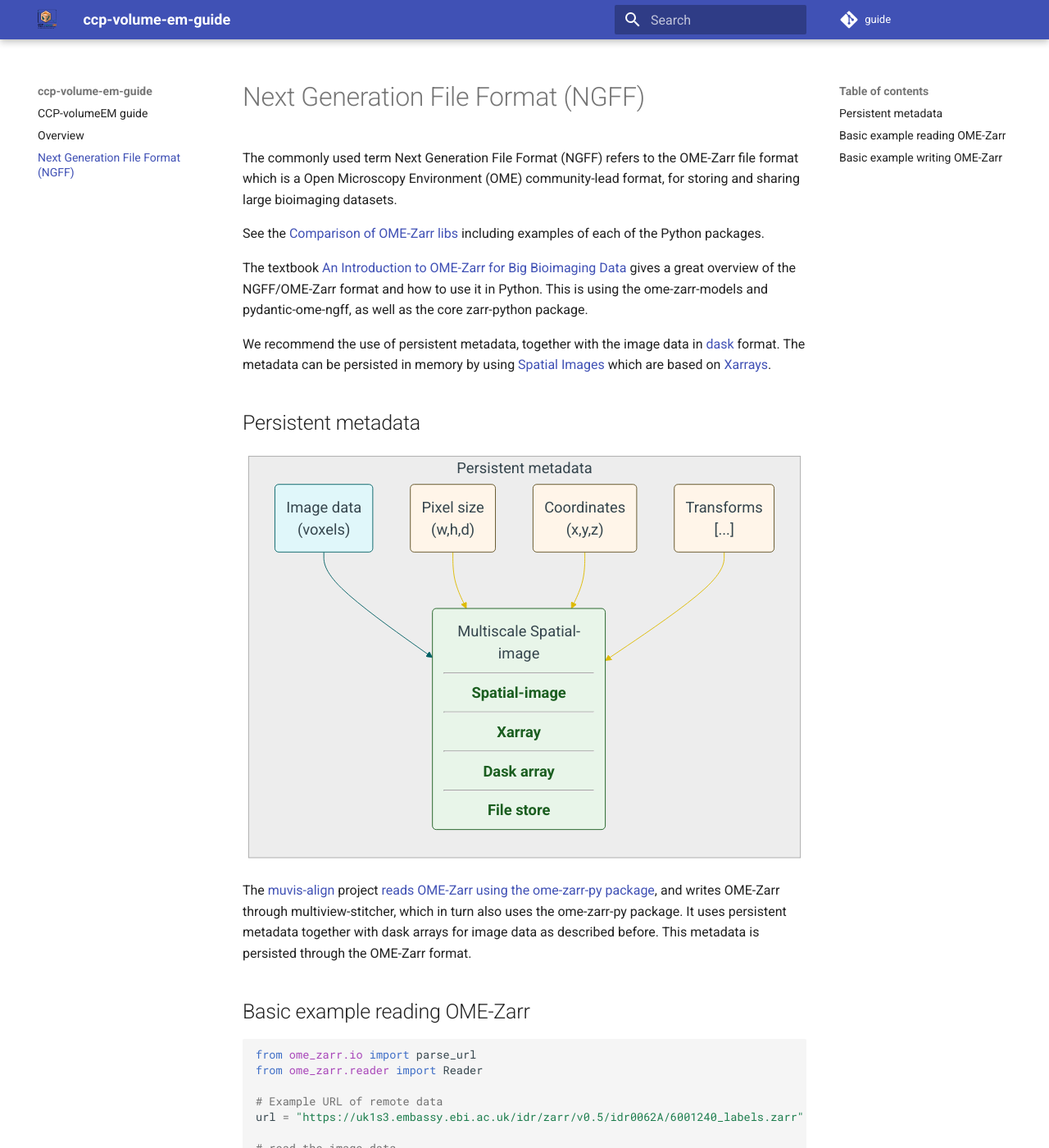
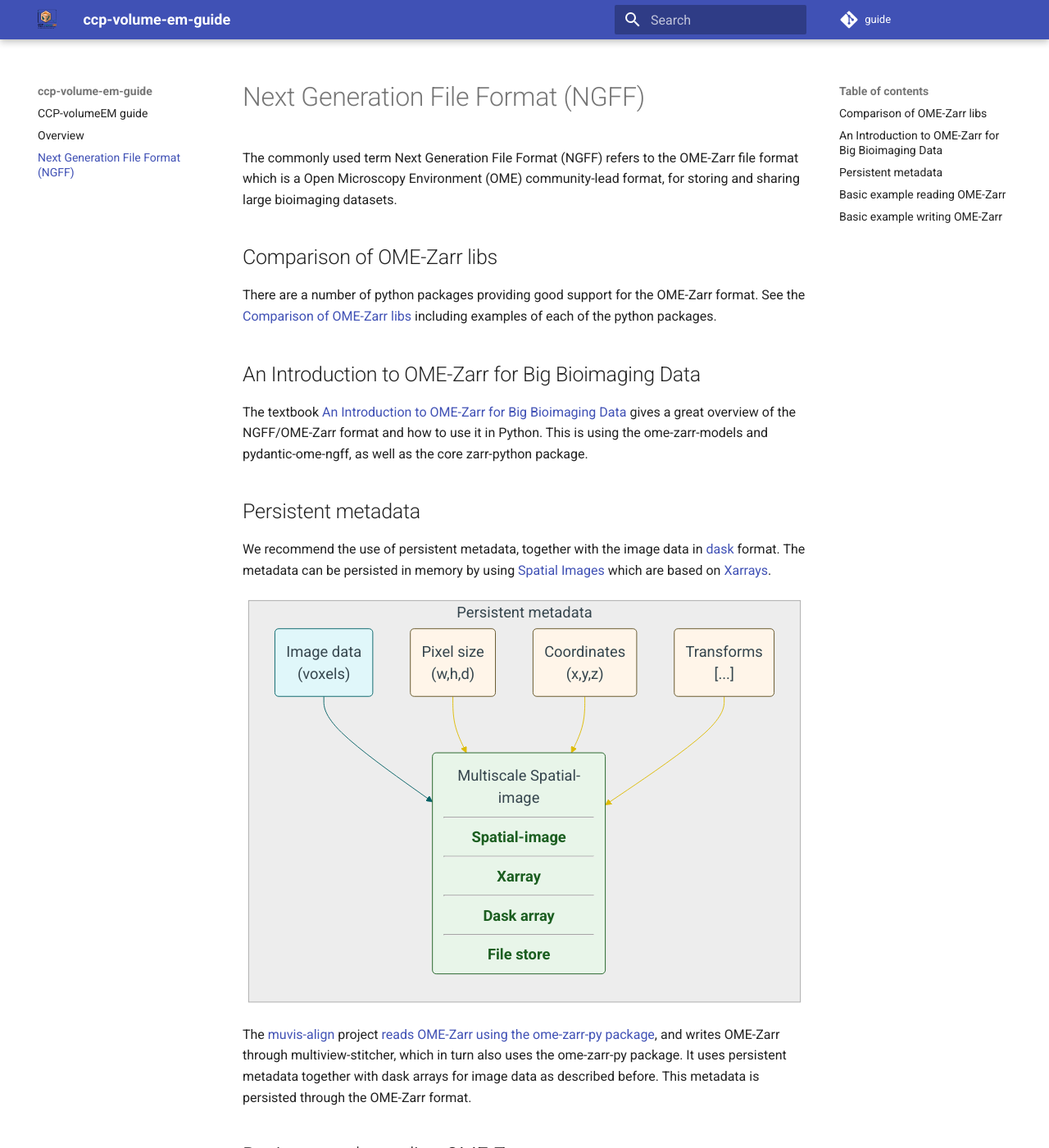
Before and after one commit to ccp-volume-em/guide, an MkDocs documentation site: the page built from docs/ngff.md, in a window 1280 px wide and 1400 px high. Shown: the whole window at 82% size. Built offline with MkDocs 1.6.1 and Material for MkDocs 9.7.7, drawn with Linux system fonts in a browser that asks for light colours; comment, search, counter and statistics services are not loaded; some of the changed text lies outside the part shown.

Commit message:
Update ngff.md

````diff
--- a/docs/ngff.md
+++ b/docs/ngff.md
@@ -3,16 +3,19 @@
 The commonly used term Next Generation File Format (NGFF) refers to the OME-Zarr file format
 which is a Open Microscopy Environment (OME) community-lead format, for storing and sharing large bioimaging datasets.
 
-See the [Comparison of OME-Zarr libs](https://github.com/ome/ome-zarr-py/issues/407) including examples of each of the Python packages.
+## Comparison of OME-Zarr libs
+There are a number of python packages providing good support for the OME-Zarr format.
+See the [Comparison of OME-Zarr libs](https://github.com/ome/ome-zarr-py/issues/407) including examples of each of the python packages.
 
+## An Introduction to OME-Zarr for Big Bioimaging Data
 The textbook [An Introduction to OME-Zarr for Big Bioimaging Data](https://ome-zarr-book.readthedocs.io/) gives a great overview of the NGFF/OME-Zarr format and how to use it in Python.
 This is using the ome-zarr-models and pydantic-ome-ngff, as well as the core zarr-python package.
+
+## Persistent metadata
 
 We recommend the use of persistent metadata, together with the image data in [dask](https://docs.dask.org/) format.
 The metadata can be persisted in memory by using [Spatial Images](https://github.com/spatial-image/spatial-image)
 which are based on [Xarrays](https://docs.xarray.dev/).
-
-## Persistent metadata
 
 ```mermaid
 ---
@@ -49,6 +52,8 @@ This metadata is persisted through the OME-Zarr format.
 
 ## Basic example reading OME-Zarr
 
+This is a basic example of reading plain image OME-Zarr data from a remote URL using the [ome-zarr python package](https://github.com/ome/ome-zarr-py).
+
 ```python
 from ome_zarr.io import parse_url
 from ome_zarr.reader import Reader
@@ -75,6 +80,9 @@ axes = "".join([axis["name"] for axis in metadata["axes"]])
 
 ## Basic example writing OME-Zarr
 
+This is a basic example of writing plain image OME-Zarr data to local file using the [ome-zarr python package](https://github.com/ome/ome-zarr-py).
+The zarr file is automatically created with metadata and pyramid scales.
+
 ```python
 import zarr
 from ome_zarr.writer import write_image
````
